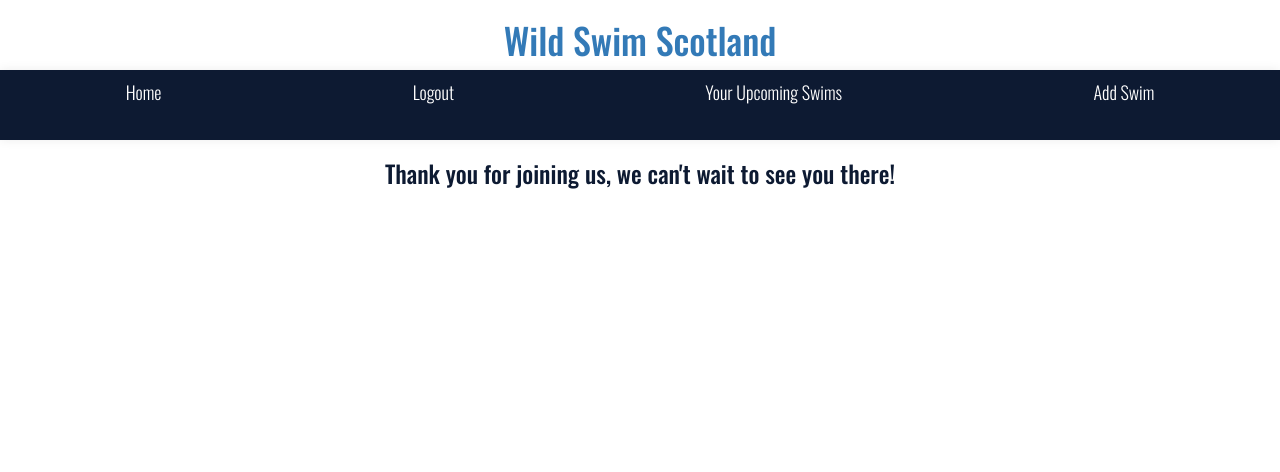
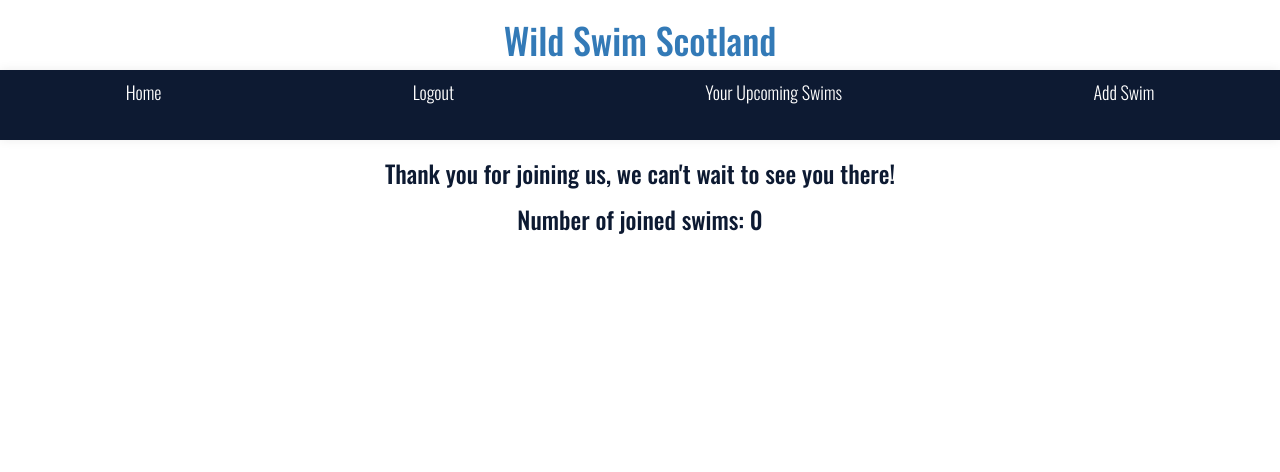
Before and after one commit to sarahgoodwin93/wild-swim-scotland, a Django app: page /swim/joined_swims/ in a window 1280 px wide. Shown: the top 472 px of the page. Run offline with Django 4.2, Linux system fonts and the light colour scheme; the visitor is signed in with stand-in values (Sample User, id 1); data that the repository does not hold is empty.

Commit message:
(TEST/joined_swims.html) add {{joined_swims.count}} to template to see if data is being passed

```diff
--- a/home/templates/home/joined_swims.html
+++ b/home/templates/home/joined_swims.html
@@ -9,6 +9,7 @@
     <div class="row">
       <div>
           <h3>Thank you for joining us, we can't wait to see you there!<h3>
+            <p>Number of joined swims: {{ joined_swims.count }}</p>
       </div>
         <div class="col-12 mt-3">
             <div class="row all-posts">
```
